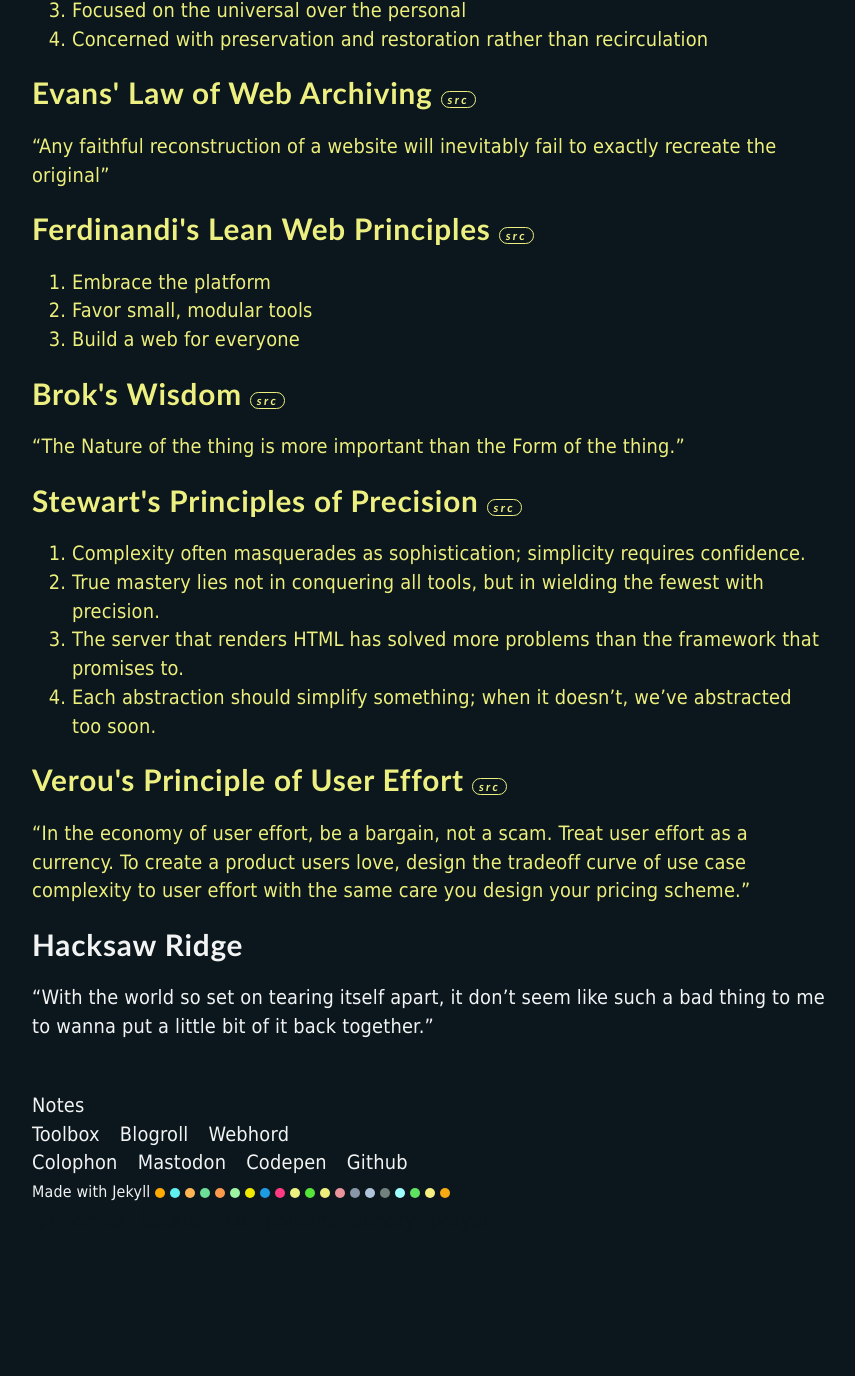
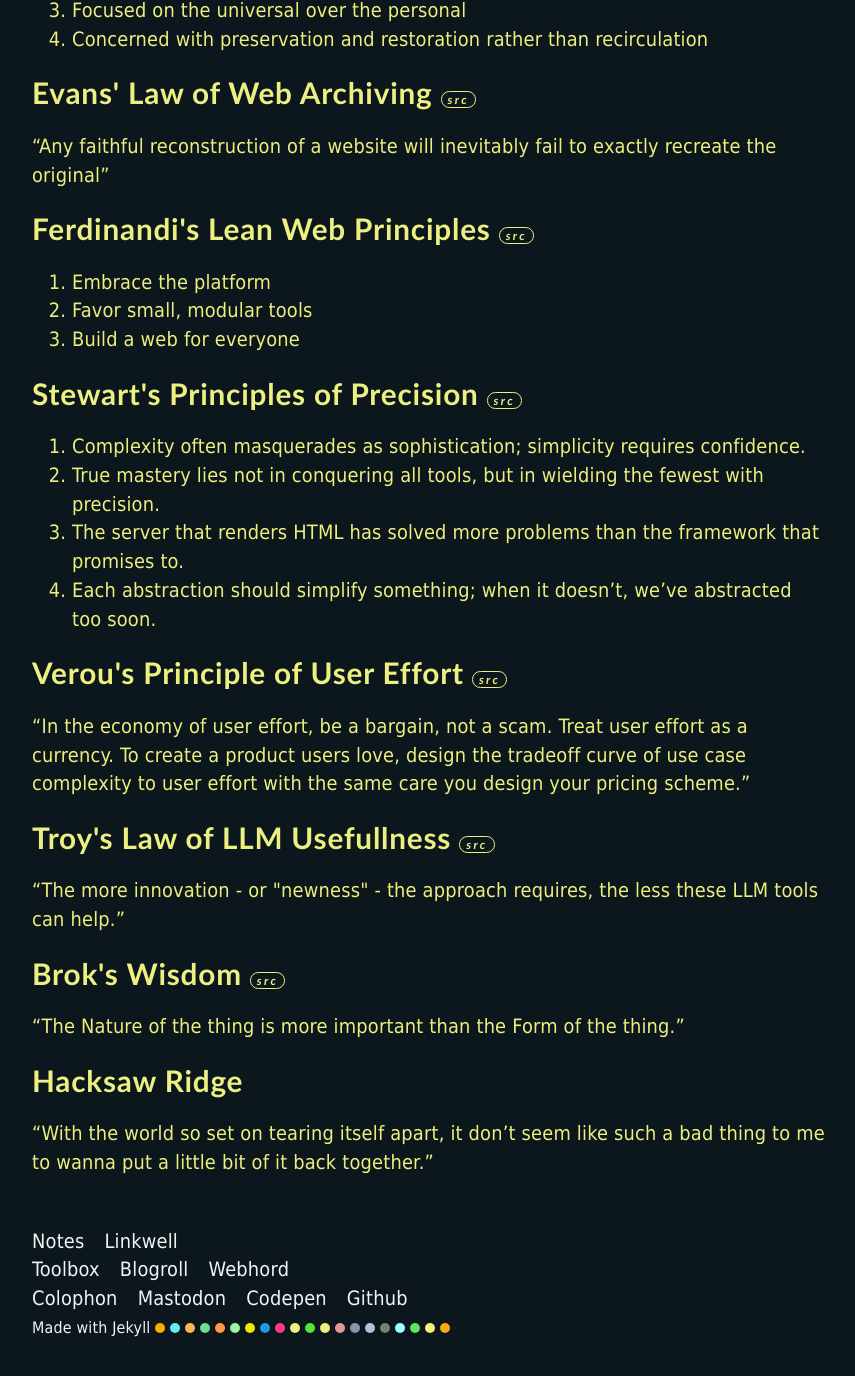
Before and after one commit to mpdagang/mpdagang.github.io, a Jekyll site: the page built from _pages/principles.html, in a window 1280 px wide and 1400 px high, scrolled down 1129 px. Shown: the top 1376 px of the window, without its empty margins (32-887 px from the left). Built offline with Jekyll 4.4.1, drawn with Linux system fonts in a browser that asks for light colours; before the commit the page ends 2393 px from its top, so only the background shows below that.

Commit message:
minor updates

```diff
--- a/_layouts/default.html
+++ b/_layouts/default.html
@@ -29,6 +29,7 @@
         <div>
             <ul class="footer-nav">
                 <li><a href="/notes">Notes</a></li>
+                <li><a href="/linkwell">Linkwell</a></li>
             </ul>
             <ul class="footer-nav">
                 <li><a href="https://mpd-toolbox.pages.dev">Toolbox</a></li>
--- a/_pages/linkwell.html
+++ b/_pages/linkwell.html
@@ -20,6 +20,8 @@ permalink: /linkwell
     <a class="a-linkwell" target="_blank" href="https://infrequently.org/links/">Russell</a>
     <a class="a-linkwell" target="_blank" href="https://til.simonwillison.net/">Willison</a>
     <a class="a-linkwell" target="_blank" href="https://piccalil.li/the-index/archive/">Piccalilli</a>
+    <a class="a-linkwell" target="_blank" href="https://buttondown.com/ericwbailey/archive/">Bailey</a>
+    <a class="a-linkwell" target="_blank" href="https://css-tricks.com/category/links/">Tricks</a>
   </section>
   <footer class="mp-w-s">
     <blockquote><a href="https://tolkiengateway.net/wiki/Whitwell#History">Whitwell</a>: In The Atlas of Middle-earth the name of
--- a/_pages/principles.html
+++ b/_pages/principles.html
@@ -53,11 +53,6 @@
         <li>Build a web for everyone</li>
       </ol>
 
-
-      <h2 class="mp-c-lua-10">Brok's Wisdom <a href="https://www.reddit.com/r/GodofWarRagnarok/comments/zwcao9/what_does_brokkratos_mean_by_it_is_the_nature_of/" class="p-pcp-link"><i>src</i></a></h2>
-      <q class="mp-c-lua-12">The Nature of the thing is more important than the Form of the thing.</q>
-
-
       <h2 class="mp-c-lua-10">Stewart's Principles of Precision <a href="https://www.lorenstew.art/blog/progressive-complexity-manifesto#principles-of-precision" class="p-pcp-link"><i>src</i></a></h2>
       <ol class="mp-c-lua-12">
         <li>Complexity often masquerades as sophistication; simplicity requires confidence.</li>
@@ -69,8 +64,14 @@
       <h2 class="mp-c-lua-10">Verou's Principle of User Effort <a href="https://lea.verou.me/blog/2025/user-effort/" class="p-pcp-link"><i>src</i></a></h2>
       <q class="mp-c-lua-12">In the economy of user effort, be a bargain, not a scam. Treat user effort as a currency. To create a product users love, design the tradeoff curve of use case complexity to user effort with the same care you design your pricing scheme.</q>
 
-      <h2>Hacksaw Ridge</h2>
-      <q>With the world so set on tearing itself apart, it don’t seem like such a bad thing to me to wanna put a little bit of it back together.</q>
+      <h2 class="mp-c-lua-10">Troy's Law of LLM Usefullness <a href="https://chelseatroy.com/2025/07/14/what-can-we-expect-of-llms-as-software-engineers/" class="p-pcp-link"><i>src</i></a></h2>
+      <q class="mp-c-lua-12">The more innovation - or "newness" - the approach requires, the less these LLM tools can help.</q>
+
+      <h2 class="mp-c-lua-10">Brok's Wisdom <a href="https://www.reddit.com/r/GodofWarRagnarok/comments/zwcao9/what_does_brokkratos_mean_by_it_is_the_nature_of/" class="p-pcp-link"><i>src</i></a></h2>
+      <q class="mp-c-lua-12">The Nature of the thing is more important than the Form of the thing.</q>
+
+      <h2 class="mp-c-lua-10">Hacksaw Ridge</h2>
+      <q class="mp-c-lua-12">With the world so set on tearing itself apart, it don’t seem like such a bad thing to me to wanna put a little bit of it back together.</q>
 
     </section>
 </article>
```
Also changed, not shown: other parts of _pages/linkwell.html (+1 -1 lines).
